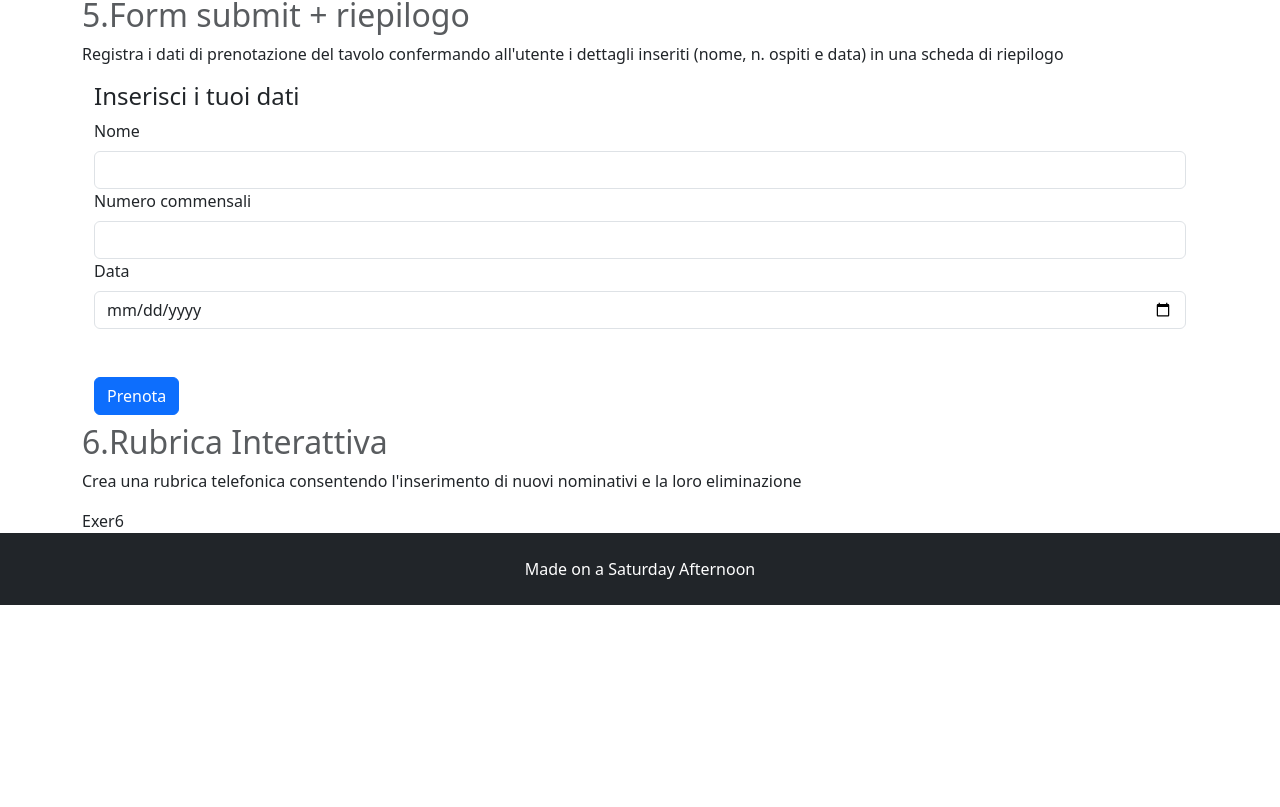
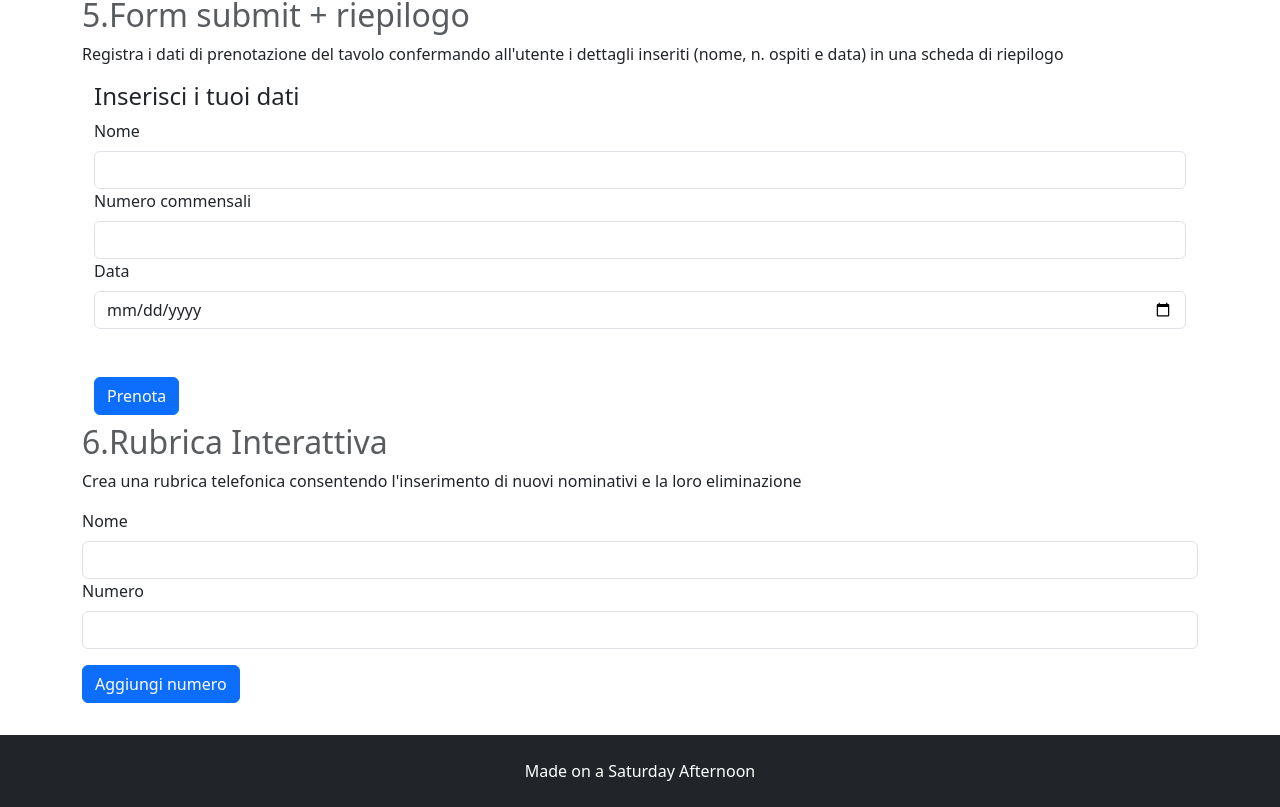
Before and after one commit to alice-rovere/react-form, a React (Vite) app: page / in a window 1280 px wide. Shown: the part 1086-1893 px from the top of the page. Before the commit the page ends 1691 px from the top, so only its background shows below. Built offline with nearby package versions, Linux system fonts and the light colour scheme.

Commit message:
feat: implement Exer6 component with form handling and contact management

```diff
--- a/src/data/Exer6.jsx
+++ b/src/data/Exer6.jsx
@@ -1,3 +1,72 @@
+import { useState } from "react";
+
 export default function Exer6() {
-  return <div>Exer6</div>;
+  const [fields, setFields] = useState({
+    nome: "",
+    numero: "",
+  });
+  const [contacts, setContacts] = useState([]);
+
+  const handleChange = (e) => {
+    const { name, value } = e.target;
+
+    setFields((prevData) => ({ ...prevData, [name]: value }));
+  };
+  const handleSubmit = (e) => {
+    e.preventDefault();
+    console.log("Dati inviati");
+    setContacts((prevContacts) => [...prevContacts, fields]);
+    setFields({ nome: "", numero: "" });
+  };
+  const handleDelete = (contactToDelete) => {
+    setContacts((prevContacts) =>
+      prevContacts.filter((_, index) => index !== contactToDelete),
+    );
+  };
+  return (
+    <div>
+      <form onSubmit={handleSubmit}>
+        <label className="form-label" htmlFor="nominativo">
+          Nome
+        </label>
+        <input
+          value={fields.nome}
+          onChange={handleChange}
+          name="nome"
+          className="form-control"
+          type="text"
+          id="nominativo"
+        />
+        <label className="form-label" htmlFor="numero">
+          Numero
+        </label>
+        <input
+          value={fields.numero}
+          onChange={handleChange}
+          name="numero"
+          className="form-control"
+          type="number"
+          id="numero"
+        />
+        <button className="btn btn-primary my-3">Aggiungi numero</button>
+      </form>
+
+      <div className="container">
+        <ul>
+          {contacts.map((contact, index) => (
+            <li className="text-capitalize" key={index}>
+              {contact.nome}: {contact.numero}{" "}
+              <button
+                className="btn btn-danger btn-sm"
+                type="button"
+                onClick={() => handleDelete(index)}
+              >
+                Cancella
+              </button>
+            </li>
+          ))}
+        </ul>
+      </div>
+    </div>
+  );
 }
```
